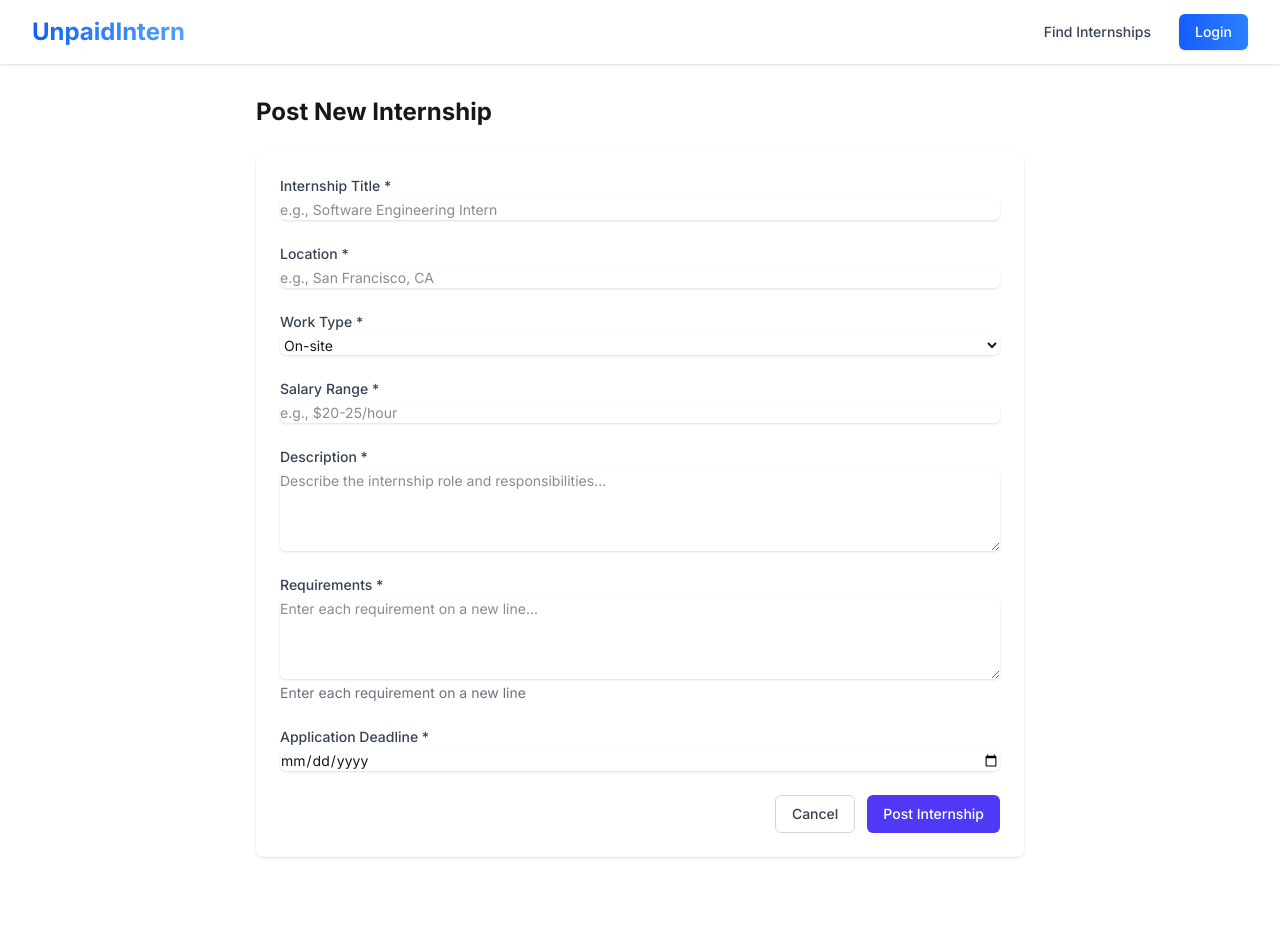
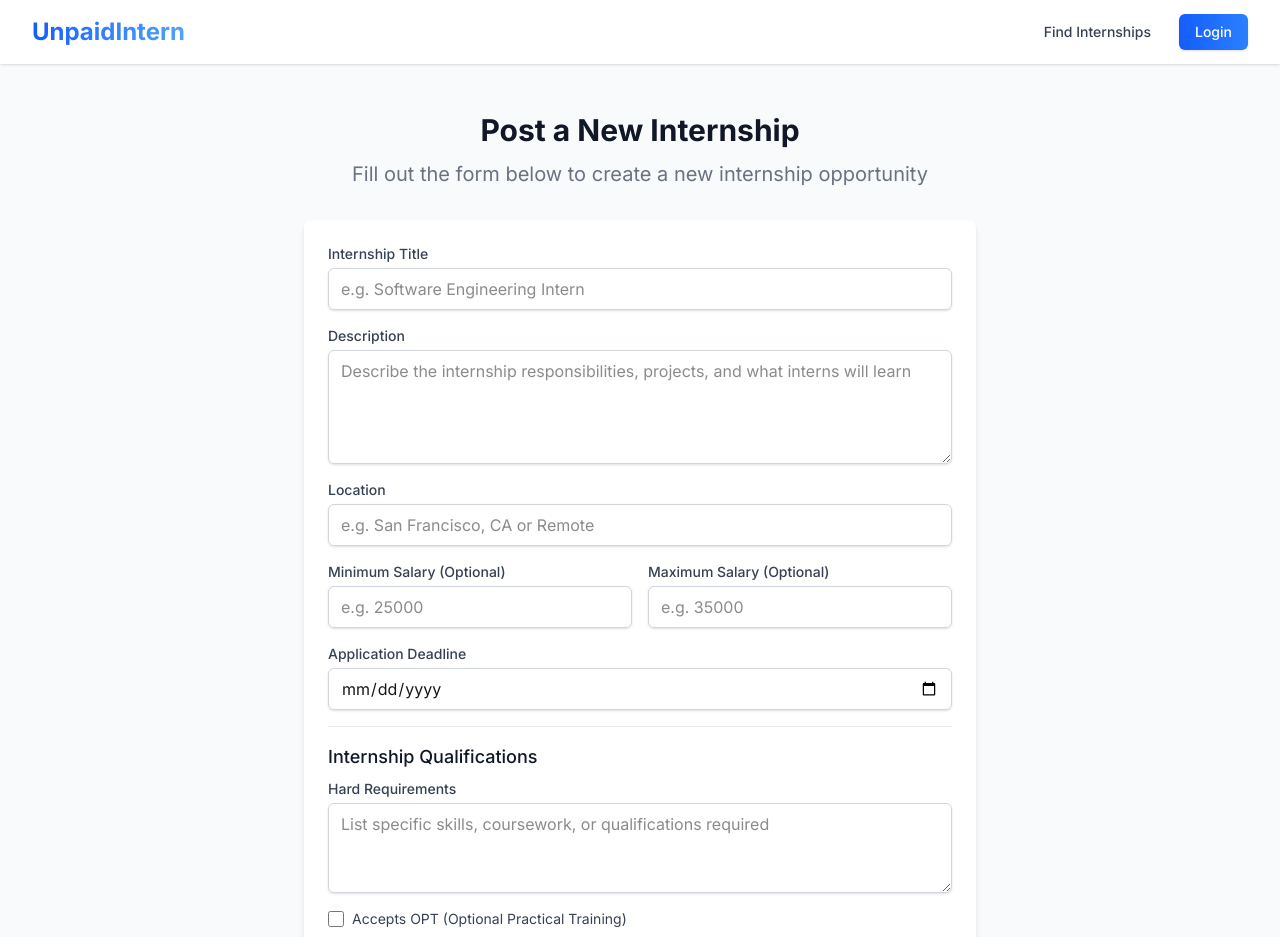
Before and after one commit to BellaWang1018/test-now, a Next.js app: page /company/internships/new in a window 1280 px wide. Before the commit this address had no page. Shown: the top 937 px of the page. Before the commit the page ends 889 px from the top, so only its background shows below. Built offline with nearby package versions, Linux system fonts and the light colour scheme.

Commit message:
create new internship page

```diff
--- a/package.json
+++ b/package.json
@@ -9,10 +9,13 @@
     "lint": "next lint"
   },
   "dependencies": {
+    "@hookform/resolvers": "^5.0.1",
     "date-fns": "^4.1.0",
     "next": "15.3.2",
     "react": "^19.0.0",
-    "react-dom": "^19.0.0"
+    "react-dom": "^19.0.0",
+    "react-hook-form": "^7.56.3",
+    "zod": "^3.24.4"
   },
   "devDependencies": {
     "@eslint/eslintrc": "^3",
--- a/src/app/company/internships/new/page.tsx
+++ b/src/app/company/internships/new/page.tsx
@@ -1,265 +1,238 @@
 "use client"
 
-import React, { useEffect, useState } from 'react';
+import { useState } from 'react';
 import { useRouter } from 'next/navigation';
+import { useForm } from 'react-hook-form';
+import { zodResolver } from '@hookform/resolvers/zod';
+import { z } from 'zod';
 
-interface FormData {
-  title: string;
-  location: string;
-  type: 'remote' | 'hybrid' | 'onsite';
-  salary_range: string;
-  description: string;
-  requirements: string;
-  application_deadline: string;
-}
+// Define the schema shape first
+const internshipFormSchema = {
+  title: z.string().min(1, 'Title is required'),
+  description: z.string().min(1, 'Description is required'),
+  location: z.string().min(1, 'Location is required'),
+  salary_min: z.string().optional(),
+  salary_max: z.string().optional(),
+  accepts_opt: z.literal(true).or(z.literal(false)),
+  accepts_cpt: z.literal(true).or(z.literal(false)),
+  offers_certificate: z.literal(true).or(z.literal(false)),
+  hard_requirements: z.string().optional(),
+  application_deadline: z.string().min(1, 'Application deadline is required'),
+} as const;
+
+// Create the schema from the shape
+const internshipSchema = z.object(internshipFormSchema);
+
+// Infer the type from the schema
+type InternshipFormData = z.infer<typeof internshipSchema>;
 
 export default function NewInternship() {
   const router = useRouter();
-  const [mounted, setMounted] = useState(false);
-  const [loading, setLoading] = useState(false);
   const [error, setError] = useState<string | null>(null);
-  const [formData, setFormData] = useState<FormData>({
-    title: '',
-    location: '',
-    type: 'onsite',
-    salary_range: '',
-    description: '',
-    requirements: '',
-    application_deadline: ''
+  const [isLoading, setIsLoading] = useState(false);
+
+  const {
+    register,
+    handleSubmit,
+    formState: { errors },
+  } = useForm<InternshipFormData>({
+    resolver: zodResolver(internshipSchema),
+    defaultValues: {
+      accepts_opt: false,
+      accepts_cpt: false,
+      offers_certificate: false,
+    }
   });
 
-  useEffect(() => {
-    setMounted(true);
-  }, []);
+  const onSubmit = async (data: InternshipFormData) => {
+    try {
+      setIsLoading(true);
+      setError(null);
 
-  useEffect(() => {
-    if (!mounted) return;
-
-    const checkAuth = () => {
-      const authToken = localStorage.getItem('auth_token');
-      const userData = localStorage.getItem('user');
-
-      if (!authToken || !userData) {
+      const token = localStorage.getItem('auth_token');
+      if (!token) {
         router.push('/auth/login');
         return;
       }
-
-      const parsedUserData = JSON.parse(userData);
-
-      if (parsedUserData.role !== 'company') {
-        router.push('/student/dashboard');
-        return;
-      }
-    };
-
-    checkAuth();
-  }, [router, mounted]);
-
-  const handleInputChange = (
-    e: React.ChangeEvent<HTMLInputElement | HTMLTextAreaElement | HTMLSelectElement>
-  ) => {
-    const { name, value } = e.target;
-    setFormData(prev => ({ ...prev, [name]: value }));
-  };
-
-  const handleSubmit = async (e: React.FormEvent) => {
-    e.preventDefault();
-    setError(null);
-    setLoading(true);
-
-    try {
-      const authToken = localStorage.getItem('auth_token');
-      if (!authToken) {
-        router.push('/auth/login');
-        return;
-      }
-
-      // Convert requirements string to array
-      const requirementsArray = formData.requirements
-        .split('\n')
-        .map(req => req.trim())
-        .filter(req => req.length > 0);
 
       const API_URL = process.env.NEXT_PUBLIC_API_URL || 'http://localhost:8001';
       const response = await fetch(`${API_URL}/api/company/internships`, {
         method: 'POST',
         headers: {
-          'Authorization': `Bearer ${authToken}`,
-          'Accept': 'application/json',
-          'Content-Type': 'application/json'
+          'Content-Type': 'application/json',
+          'Authorization': `Bearer ${token}`
         },
         body: JSON.stringify({
-          ...formData,
-          requirements: requirementsArray
-        })
+          ...data,
+          salary_min: data.salary_min ? parseFloat(data.salary_min) : null,
+          salary_max: data.salary_max ? parseFloat(data.salary_max) : null,
+        }),
       });
 
+      const responseData = await response.json();
+
       if (!response.ok) {
-        throw new Error('Failed to create internship');
+        throw new Error(responseData.message || 'Failed to post internship');
       }
 
       router.push('/company/internships');
-    } catch (error) {
-      console.error('Error creating internship:', error);
-      setError('Failed to create internship. Please try again.');
+    } catch (err) {
+      console.error('Error posting internship:', err);
+      setError(err instanceof Error ? err.message : 'An error occurred while posting the internship');
     } finally {
-      setLoading(false);
+      setIsLoading(false);
     }
   };
 
-  if (!mounted) {
-    return null;
-  }
+  return (
+    <div className="min-h-screen bg-gray-50 py-12 px-4 sm:px-6 lg:px-8">
+      <div className="max-w-7xl mx-auto">
+        <div className="text-center mb-8">
+          <h1 className="text-3xl font-bold text-gray-900">Post a New Internship</h1>
+          <p className="mt-3 text-xl text-gray-500">
+            Fill out the form below to create a new internship opportunity
+          </p>
+        </div>
 
-  return (
-    <div className="container mx-auto px-4 py-8">
-      <div className="max-w-3xl mx-auto">
-        <h1 className="text-2xl font-bold mb-6">Post New Internship</h1>
+        <div className="max-w-2xl mx-auto p-6 bg-white rounded-lg shadow-md">
+          {error && (
+            <div className="mb-4 p-3 bg-red-100 text-red-700 rounded">
+              {error}
+            </div>
+          )}
+          <form onSubmit={handleSubmit(onSubmit)} className="space-y-4">
+            <div>
+              <label className="block text-sm font-medium text-gray-700">Internship Title</label>
+              <input
+                {...register('title')}
+                type="text"
+                className="mt-1 block w-full rounded-md border border-gray-300 px-3 py-2 shadow-sm focus:border-indigo-500 focus:ring-indigo-500"
+                placeholder="e.g. Software Engineering Intern"
+              />
+              {errors.title && <p className="mt-1 text-sm text-red-600">{errors.title.message}</p>}
+            </div>
 
-        {error && (
-          <div className="mb-4 p-4 text-sm text-red-700 bg-red-100 rounded-lg">
-            {error}
-          </div>
-        )}
+            <div>
+              <label className="block text-sm font-medium text-gray-700">Description</label>
+              <textarea
+                {...register('description')}
+                className="mt-1 block w-full rounded-md border border-gray-300 px-3 py-2 shadow-sm focus:border-indigo-500 focus:ring-indigo-500"
+                rows={4}
+                placeholder="Describe the internship responsibilities, projects, and what interns will learn"
+              />
+              {errors.description && <p className="mt-1 text-sm text-red-600">{errors.description.message}</p>}
+            </div>
 
-        <form onSubmit={handleSubmit} className="space-y-6">
-          <div className="bg-white shadow rounded-lg p-6">
-            <div className="grid grid-cols-1 gap-6">
+            <div>
+              <label className="block text-sm font-medium text-gray-700">Location</label>
+              <input
+                {...register('location')}
+                type="text"
+                className="mt-1 block w-full rounded-md border border-gray-300 px-3 py-2 shadow-sm focus:border-indigo-500 focus:ring-indigo-500"
+                placeholder="e.g. San Francisco, CA or Remote"
+              />
+              {errors.location && <p className="mt-1 text-sm text-red-600">{errors.location.message}</p>}
+            </div>
+
+            <div className="grid grid-cols-2 gap-4">
               <div>
-                <label htmlFor="title" className="block text-sm font-medium text-gray-700">
-                  Internship Title *
-                </label>
+                <label className="block text-sm font-medium text-gray-700">Minimum Salary (Optional)</label>
                 <input
-                  type="text"
-                  id="title"
-                  name="title"
-                  required
-                  value={formData.title}
-                  onChange={handleInputChange}
-                  className="mt-1 block w-full rounded-md border-gray-300 shadow-sm focus:border-indigo-500 focus:ring-indigo-500 sm:text-sm"
-                  placeholder="e.g., Software Engineering Intern"
+                  {...register('salary_min')}
+                  type="number"
+                  className="mt-1 block w-full rounded-md border border-gray-300 px-3 py-2 shadow-sm focus:border-indigo-500 focus:ring-indigo-500"
+                  placeholder="e.g. 25000"
                 />
               </div>
 
               <div>
-                <label htmlFor="location" className="block text-sm font-medium text-gray-700">
-                  Location *
-                </label>
+                <label className="block text-sm font-medium text-gray-700">Maximum Salary (Optional)</label>
                 <input
-                  type="text"
-                  id="location"
-                  name="location"
-                  required
-                  value={formData.location}
-                  onChange={handleInputChange}
-                  className="mt-1 block w-full rounded-md border-gray-300 shadow-sm focus:border-indigo-500 focus:ring-indigo-500 sm:text-sm"
-                  placeholder="e.g., San Francisco, CA"
-                />
-              </div>
-
-              <div>
-                <label htmlFor="type" className="block text-sm font-medium text-gray-700">
-                  Work Type *
-                </label>
-                <select
-                  id="type"
-                  name="type"
-                  required
-                  value={formData.type}
-                  onChange={handleInputChange}
-                  className="mt-1 block w-full rounded-md border-gray-300 shadow-sm focus:border-indigo-500 focus:ring-indigo-500 sm:text-sm"
-                >
-                  <option value="remote">Remote</option>
-                  <option value="hybrid">Hybrid</option>
-                  <option value="onsite">On-site</option>
-                </select>
-              </div>
-
-              <div>
-                <label htmlFor="salary_range" className="block text-sm font-medium text-gray-700">
-                  Salary Range *
-                </label>
-                <input
-                  type="text"
-                  id="salary_range"
-                  name="salary_range"
-                  required
-                  value={formData.salary_range}
-                  onChange={handleInputChange}
-                  className="mt-1 block w-full rounded-md border-gray-300 shadow-sm focus:border-indigo-500 focus:ring-indigo-500 sm:text-sm"
-                  placeholder="e.g., $20-25/hour"
-                />
-              </div>
-
-              <div>
-                <label htmlFor="description" className="block text-sm font-medium text-gray-700">
-                  Description *
-                </label>
-                <textarea
-                  id="description"
-                  name="description"
-                  required
-                  rows={4}
-                  value={formData.description}
-                  onChange={handleInputChange}
-                  className="mt-1 block w-full rounded-md border-gray-300 shadow-sm focus:border-indigo-500 focus:ring-indigo-500 sm:text-sm"
-                  placeholder="Describe the internship role and responsibilities..."
-                />
-              </div>
-
-              <div>
-                <label htmlFor="requirements" className="block text-sm font-medium text-gray-700">
-                  Requirements *
-                </label>
-                <textarea
-                  id="requirements"
-                  name="requirements"
-                  required
-                  rows={4}
-                  value={formData.requirements}
-                  onChange={handleInputChange}
-                  className="mt-1 block w-full rounded-md border-gray-300 shadow-sm focus:border-indigo-500 focus:ring-indigo-500 sm:text-sm"
-                  placeholder="Enter each requirement on a new line..."
-                />
-                <p className="mt-1 text-sm text-gray-500">
-                  Enter each requirement on a new line
-                </p>
-              </div>
-
-              <div>
-                <label htmlFor="application_deadline" className="block text-sm font-medium text-gray-700">
-                  Application Deadline *
-                </label>
-                <input
-                  type="date"
-                  id="application_deadline"
-                  name="application_deadline"
-                  required
-                  value={formData.application_deadline}
-                  onChange={handleInputChange}
-                  className="mt-1 block w-full rounded-md border-gray-300 shadow-sm focus:border-indigo-500 focus:ring-indigo-500 sm:text-sm"
+                  {...register('salary_max')}
+                  type="number"
+                  className="mt-1 block w-full rounded-md border border-gray-300 px-3 py-2 shadow-sm focus:border-indigo-500 focus:ring-indigo-500"
+                  placeholder="e.g. 35000"
                 />
               </div>
             </div>
 
-            <div className="mt-6 flex justify-end space-x-3">
-              <button
-                type="button"
-                onClick={() => router.back()}
-                className="px-4 py-2 text-sm font-medium text-gray-700 bg-white border border-gray-300 rounded-md hover:bg-gray-50 focus:outline-none focus:ring-2 focus:ring-offset-2 focus:ring-indigo-500"
-              >
-                Cancel
-              </button>
+            <div>
+              <label className="block text-sm font-medium text-gray-700">Application Deadline</label>
+              <input
+                {...register('application_deadline')}
+                type="date"
+                className="mt-1 block w-full rounded-md border border-gray-300 px-3 py-2 shadow-sm focus:border-indigo-500 focus:ring-indigo-500"
+              />
+              {errors.application_deadline && (
+                <p className="mt-1 text-sm text-red-600">{errors.application_deadline.message}</p>
+              )}
+            </div>
+
+            <div className="border-t border-gray-200 pt-4">
+              <h3 className="text-lg font-medium text-gray-900 mb-2">Internship Qualifications</h3>
+
+              <div>
+                <label className="block text-sm font-medium text-gray-700">Hard Requirements</label>
+                <textarea
+                  {...register('hard_requirements')}
+                  className="mt-1 block w-full rounded-md border border-gray-300 px-3 py-2 shadow-sm focus:border-indigo-500 focus:ring-indigo-500"
+                  rows={3}
+                  placeholder="List specific skills, coursework, or qualifications required"
+                />
+              </div>
+
+              <div className="mt-4 space-y-2">
+                <div className="flex items-center">
+                  <input
+                    id="accepts_opt"
+                    {...register('accepts_opt')}
+                    type="checkbox"
+                    className="h-4 w-4 text-indigo-600 focus:ring-indigo-500 border-gray-300 rounded"
+                  />
+                  <label htmlFor="accepts_opt" className="ml-2 block text-sm text-gray-700">
+                    Accepts OPT (Optional Practical Training)
+                  </label>
+                </div>
+
+                <div className="flex items-center">
+                  <input
+                    id="accepts_cpt"
+                    {...register('accepts_cpt')}
+                    type="checkbox"
+                    className="h-4 w-4 text-indigo-600 focus:ring-indigo-500 border-gray-300 rounded"
+                  />
+                  <label htmlFor="accepts_cpt" className="ml-2 block text-sm text-gray-700">
+                    Accepts CPT (Curricular Practical Training)
+                  </label>
+                </div>
+
+                <div className="flex items-center">
+                  <input
+                    id="offers_certificate"
+                    {...register('offers_certificate')}
+                    type="checkbox"
+                    className="h-4 w-4 text-indigo-600 focus:ring-indigo-500 border-gray-300 rounded"
+                  />
+                  <label htmlFor="offers_certificate" className="ml-2 block text-sm text-gray-700">
+                    Offers Certificate of Completion
+                  </label>
+                </div>
+              </div>
+            </div>
+
+            <div className="pt-4">
               <button
                 type="submit"
-                disabled={loading}
-                className="px-4 py-2 text-sm font-medium text-white bg-indigo-600 rounded-md hover:bg-indigo-700 focus:outline-none focus:ring-2 focus:ring-offset-2 focus:ring-indigo-500 disabled:opacity-50"
+                disabled={isLoading}
+                className={`w-full flex justify-center py-2 px-4 border border-transparent rounded-md shadow-sm text-sm font-medium text-white bg-indigo-600 hover:bg-indigo-700 focus:outline-none focus:ring-2 focus:ring-offset-2 focus:ring-indigo-500 ${
+                  isLoading ? 'opacity-50 cursor-not-allowed' : ''
+                }`}
               >
-                {loading ? 'Posting...' : 'Post Internship'}
+                {isLoading ? 'Posting...' : 'Post Internship'}
               </button>
             </div>
-          </div>
-        </form>
+          </form>
+        </div>
       </div>
     </div>
   );
```
Also changed, not shown: 1 other file (tests, documents, lock files or other folders).
